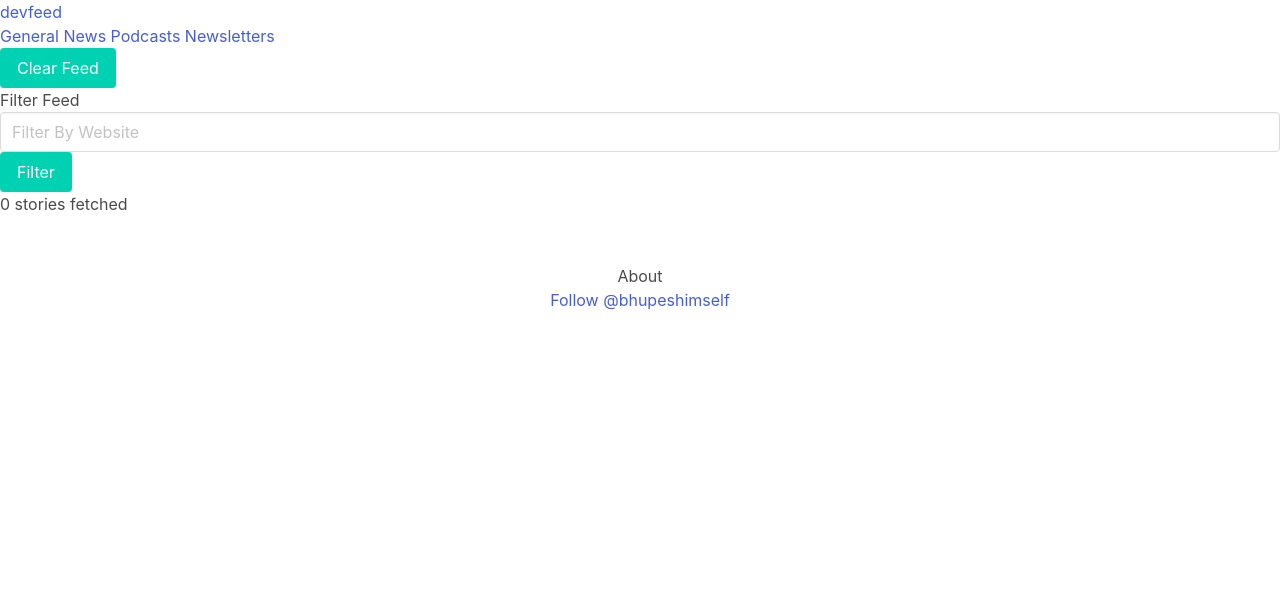
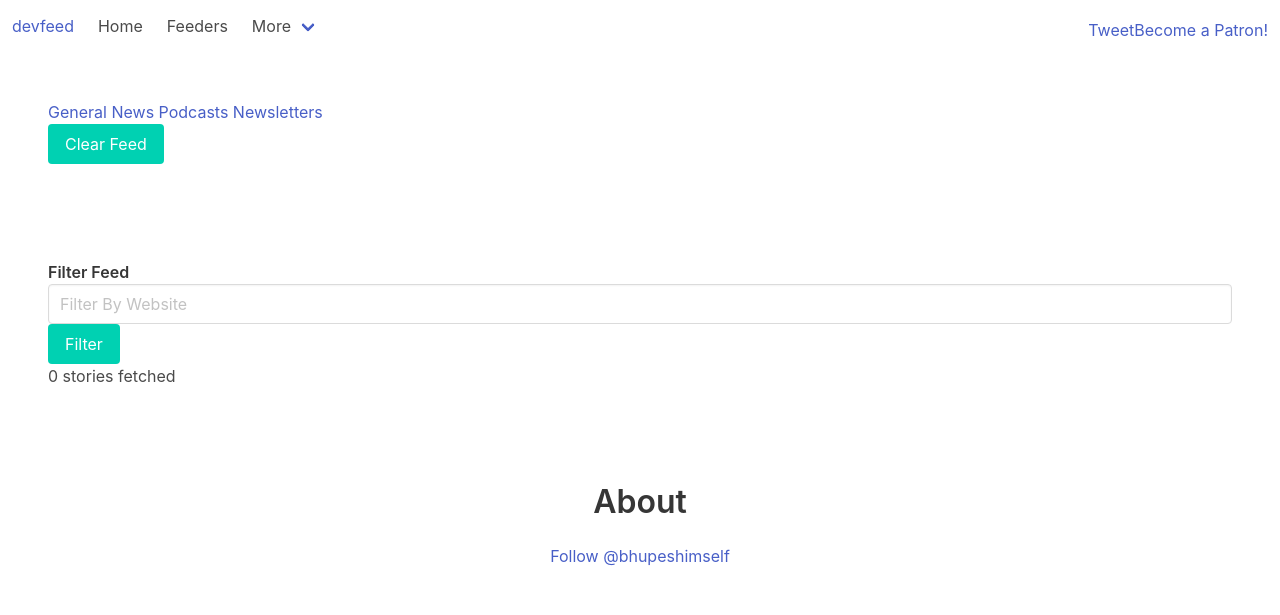
Before and after one commit to Bhupesh-V/defe, a Flask app: page /about in a window 1280 px wide. Shown: the top 615 px of the page. Run offline with Flask 2, Linux system fonts and the light colour scheme; some libraries are stand-ins or nearby versions.

Commit message:
minor additions

```diff
--- a/app.py
+++ b/app.py
@@ -48,9 +48,10 @@ def newsletter():
 def feeder_sites_info():
     return render_template(
         "feeders.html",
-        feed_sites=feeder.feeder_site_urls,
-        podcasts_sites=feeder.podcasts,
-        newsletter_feeds=feeder.newsletters,
+        feed_sites=feeder.read_data("general"),
+        news_sites=feeder.read_data("news"),
+        podcasts_sites=feeder.read_data("podcast"),
+        newsletter_feeds=feeder.read_data("newsletter"),
     )
 
 
--- a/templates/about.html
+++ b/templates/about.html
@@ -2,7 +2,7 @@
 {% block container %}
 	<center>
 	<div id="about">
-		<h1>About</h1>
+		<h1 class="title">About</h1>
 		<a href="https://twitter.com/bhupeshimself?ref_src=twsrc%5Etfw" class="twitter-follow-button" data-size="large" data-show-count="false">Follow @bhupeshimself</a><script async src="https://platform.twitter.com/widgets.js" charset="utf-8"></script>
 	</div>
 	</center>
--- a/templates/base.html
+++ b/templates/base.html
@@ -35,7 +35,70 @@
     <title>devfeed</title>
   </head>
   <body>
-    <h2 class="devfeed-heading"><a href="/">devfeed</a></h2>
+    <nav class="navbar" role="navigation" aria-label="main navigation">
+      <div class="navbar-brand">
+        <a class="navbar-item" href="/">
+          <h2 class="devfeed-heading">devfeed</h2>
+        </a>
+
+        <a role="button" class="navbar-burger burger" aria-label="menu" aria-expanded="false" data-target="navbarBasicExample">
+          <span aria-hidden="true"></span>
+          <span aria-hidden="true"></span>
+          <span aria-hidden="true"></span>
+        </a>
+      </div>
+
+      <div id="navbarBasicExample" class="navbar-menu">
+        <div class="navbar-start">
+          <a class="navbar-item">
+            Home
+          </a>
+
+          <a class="navbar-item" href="/feeders">
+            Feeders
+          </a>
+
+          <div class="navbar-item has-dropdown is-hoverable">
+            <a class="navbar-link">
+              More
+            </a>
+
+            <div class="navbar-dropdown">
+                <a class="navbar-item is-hidden-widescreen" href="https://github.com/Bhupesh-V/devfeed" target="_blank">
+                <span>
+                  <span class="icon" style="color: #333;">
+                    <svg class="svg-inline--fa fa-github-alt fa-w-15 fa-lg" aria-hidden="true" data-prefix="fab" data-icon="github-alt" role="img" xmlns="http://www.w3.org/2000/svg" viewBox="0 0 480 512" data-fa-i2svg=""><path fill="currentColor" d="M186.1 328.7c0 20.9-10.9 55.1-36.7 55.1s-36.7-34.2-36.7-55.1 10.9-55.1 36.7-55.1 36.7 34.2 36.7 55.1zM480 278.2c0 31.9-3.2 65.7-17.5 95-37.9 76.6-142.1 74.8-216.7 74.8-75.8 0-186.2 2.7-225.6-74.8-14.6-29-20.2-63.1-20.2-95 0-41.9 13.9-81.5 41.5-113.6-5.2-15.8-7.7-32.4-7.7-48.8 0-21.5 4.9-32.3 14.6-51.8 45.3 0 74.3 9 108.8 36 29-6.9 58.8-10 88.7-10 27 0 54.2 2.9 80.4 9.2 34-26.7 63-35.2 107.8-35.2 9.8 19.5 14.6 30.3 14.6 51.8 0 16.4-2.6 32.7-7.7 48.2 27.5 32.4 39 72.3 39 114.2zm-64.3 50.5c0-43.9-26.7-82.6-73.5-82.6-18.9 0-37 3.4-56 6-14.9 2.3-29.8 3.2-45.1 3.2-15.2 0-30.1-.9-45.1-3.2-18.7-2.6-37-6-56-6-46.8 0-73.5 38.7-73.5 82.6 0 87.8 80.4 101.3 150.4 101.3h48.2c70.3 0 150.6-13.4 150.6-101.3zm-82.6-55.1c-25.8 0-36.7 34.2-36.7 55.1s10.9 55.1 36.7 55.1 36.7-34.2 36.7-55.1-10.9-55.1-36.7-55.1z"></path></svg><!-- <i class="fab fa-lg fa-github-alt"></i> -->
+                  </span>
+                  <strong>GitHub</strong>
+                  <br>
+                  The official repository
+                </span>
+              </a>
+              <a class="navbar-item" href="/about">
+                About
+              </a>
+              <a class="navbar-item">
+                Report a bug 🐞
+              </a>
+              <hr class="navbar-divider">
+              <a class="navbar-item">
+                <img src="static/images/pwa-dark.svg">
+              </a>
+            </div>
+          </div>
+        </div>
+
+        <div class="navbar-end">
+          <div class="navbar-item">
+            <div class="buttons">
+              <a href="https://twitter.com/share?ref_src=twsrc%5Etfw" class="twitter-share-button" data-text="Try devfeed" data-show-count="false">Tweet</a><script async src="https://platform.twitter.com/widgets.js" charset="utf-8"></script>
+              <a href="https://www.patreon.com/bePatron?u=18082750" data-patreon-widget-type="become-patron-button">Become a Patron!</a><script async src="https://c6.patreon.com/becomePatronButton.bundle.js"></script>
+            </div>
+          </div>
+        </div>
+      </div>
+    </nav>
+    <section class="section">
         <div id="feed-menu">
             <a href="/">General</a>
             <a href="/news">News</a>
@@ -45,9 +108,12 @@
         <div class="feed-options">
             <button class="button is-primary" type="button" onclick="clear_previous_feed()">Clear Feed</button>
         </div>
+    </section>
+
+    <section class="section">
         {% block feeders %}
         <div id="filter-feed">
-        <label for="feed-input">Filter Feed</label>
+            <label class="title is-6" for="feed-input">Filter Feed</label>
             <input class="input" id="feed-input" list="filter" placeholder="Filter By Website">
             <datalist id="filter">
                 {% for feeder in feeder_sites %}
@@ -55,9 +121,10 @@
                 {% endfor %}
             </datalist>
             <button class="button is-primary" type="button" id="fetchfeed" onclick="fetch_feed()" >Filter</button>
+        </div>
         {% endblock %}
+    </section>
 
-    </div>
     <section class="section">
     <div class="container">
             {% block container %}{% endblock %}
@@ -67,6 +134,31 @@
     <script defer src="/static/script.js"></script>
     <script defer src="https://use.fontawesome.com/releases/v5.3.1/js/all.js"></script>
     <script>
+      document.addEventListener('DOMContentLoaded', () => {
+
+      // Get all "navbar-burger" elements
+      const $navbarBurgers = Array.prototype.slice.call(document.querySelectorAll('.navbar-burger'), 0);
+
+      // Check if there are any navbar burgers
+      if ($navbarBurgers.length > 0) {
+
+        // Add a click event on each of them
+        $navbarBurgers.forEach( el => {
+          el.addEventListener('click', () => {
+
+            // Get the target from the "data-target" attribute
+            const target = el.dataset.target;
+            const $target = document.getElementById(target);
+
+            // Toggle the "is-active" class on both the "navbar-burger" and the "navbar-menu"
+            el.classList.toggle('is-active');
+            $target.classList.toggle('is-active');
+
+          });
+        });
+      }
+
+    });
     window.onload = function() {
         registerSW();
         setTimeout(storycount, 200);
--- a/templates/news.html
+++ b/templates/news.html
@@ -4,8 +4,8 @@
 	<div id="feed">
 		{% if news_feed_data %}
 			{% for item in news_feed_data %}
-				<div class="feed-card">
-					<a href="{{ item['link']}}">{{ item["title"] }}</a>
+				<div class="box feed-card">
+					<a class="title is-4" href="{{ item['link']}}">{{ item["title"] }}</a>
 					<h4>By {{ item["author"] }}</h4>
 					{% if item["summary"] %}
 					<details>
--- a/templates/newsletter.html
+++ b/templates/newsletter.html
@@ -4,7 +4,7 @@
 	<div id="feed">
 		{% if newsletter_feed %}
 			{% for item in newsletter_feed %}
-				<div class="feed-card">
+				<div class="box feed-card">
 					<a href="{{ item['link']}}">{{ item["title"] }}</a>
 					<details>
 					<summary>📖 Read on devfeed 👇</summary>
--- a/templates/podcast.html
+++ b/templates/podcast.html
@@ -4,7 +4,7 @@
 	<div id="feed">
 		{% if podcast_feed %}
 			{% for item in podcast_feed %}
-				<div class="feed-card">
+				<div class="box feed-card">
 					<a href="{{ item['link']}}">{{ item["title"] }}</a>
 					<details><br>
 					<summary>Summary</summary>
```
Also changed, not shown: templates/feeders.html (+15 -7 lines), static/images/pwa-dark.svg (added), static/images/pwa-light.svg (added). Lines whose indentation alone changed are shown as unchanged.
